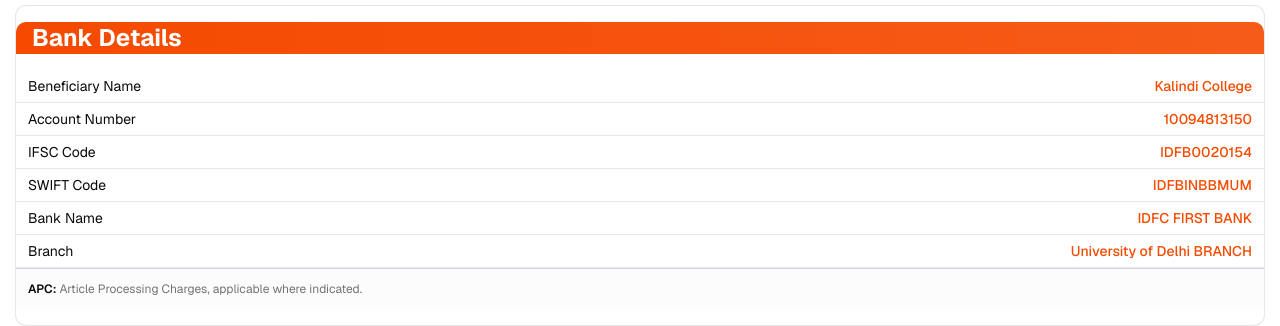
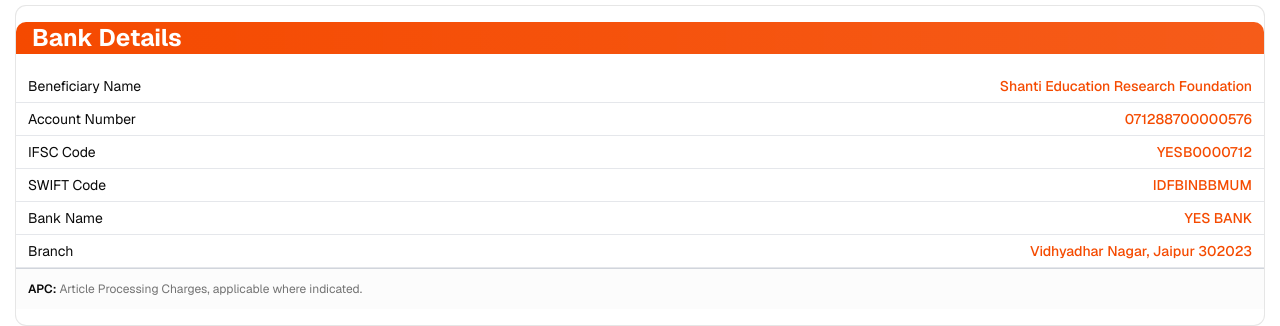
Before and after one commit to pankaj8949/icaia, a Next.js app: page /upload-paper in a window 1280 px wide. Shown: the part 161-487 px from the top of the page. Built offline with nearby package versions, Linux system fonts and the light colour scheme; no server answers.

Commit message:
bank details updated

```diff
--- a/app/(site)/upload-paper/page.tsx
+++ b/app/(site)/upload-paper/page.tsx
@@ -51,12 +51,12 @@
 ];
 
 const bankDetails = [
-  ["Beneficiary Name", "Kalindi College"],
-  ["Account Number", "10094813150"],
-  ["IFSC Code", "IDFB0020154"],
+  ["Beneficiary Name", "Shanti Education Research Foundation"],
+  ["Account Number", "071288700000576"],
+  ["IFSC Code", "YESB0000712"],
   ["SWIFT Code", "IDFBINBBMUM"],
-  ["Bank Name", "IDFC FIRST BANK"],
-  ["Branch", "University of Delhi BRANCH"],
+  ["Bank Name", "YES BANK"],
+  ["Branch", "Vidhyadhar Nagar, Jaipur 302023"],
 ];
 
 
--- a/app/layout.tsx
+++ b/app/layout.tsx
@@ -32,7 +32,7 @@
   children: React.ReactNode;
 }>) {
   return (
-    <html lang="en" className={geist.variable}>
+    <html lang="en" className={geist.variable} suppressHydrationWarning>
       <body
         className={`${geistSans.variable} ${geistMono.variable} antialiased`}
       >
--- a/components/Header.tsx
+++ b/components/Header.tsx
@@ -82,7 +82,7 @@
                 <nav className="flex justify-between items-center">
                     <div className="text-2xl font-bold">
                         <Link href="/">
-                            <Image src={'/images/kalindicollege/logo.png'} alt='Kalindi College Logo' width={200} height={100} />
+                            <Image src={'/images/kalindicollege/logo.png'} alt='Kalindi College Logo' width={200} height={100} style={{ height: 'auto' }} />
                         </Link>
                     </div>
                     <div className="hidden md:flex space-x-6 items-center">
```
